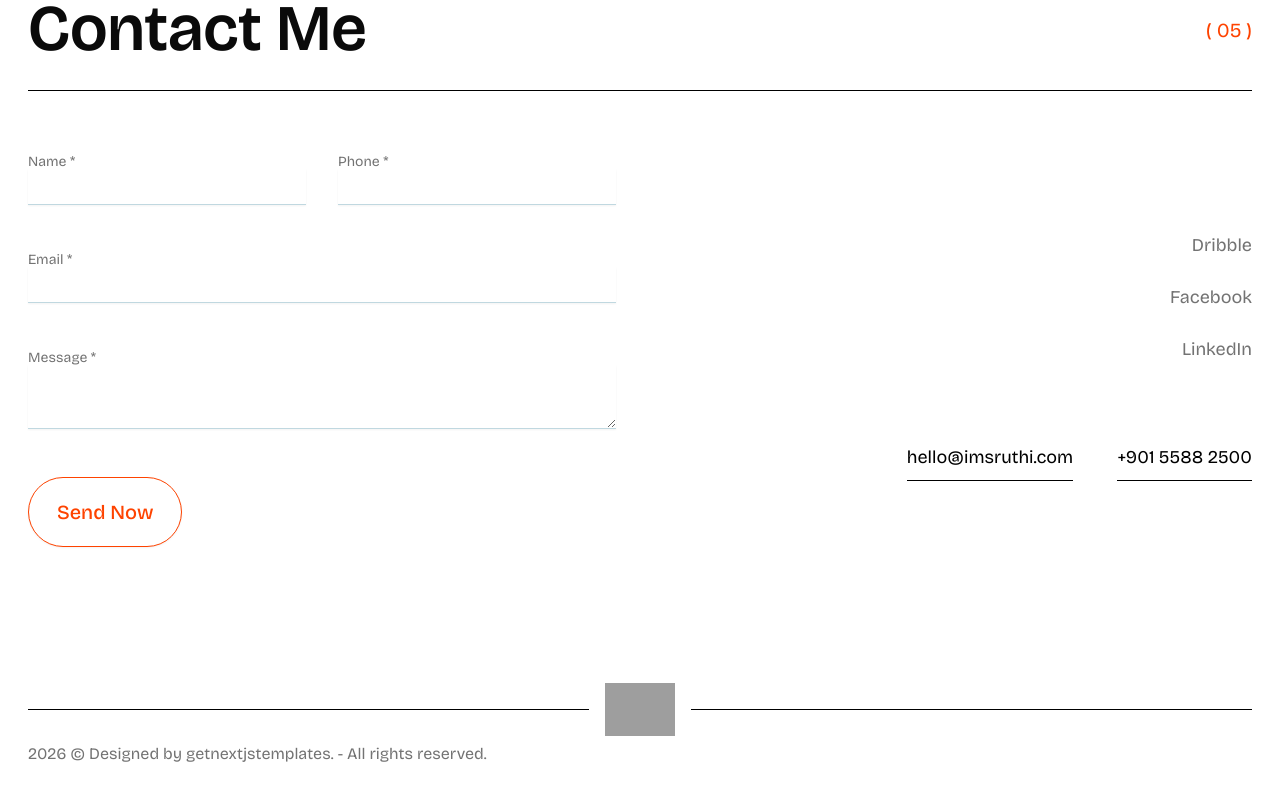
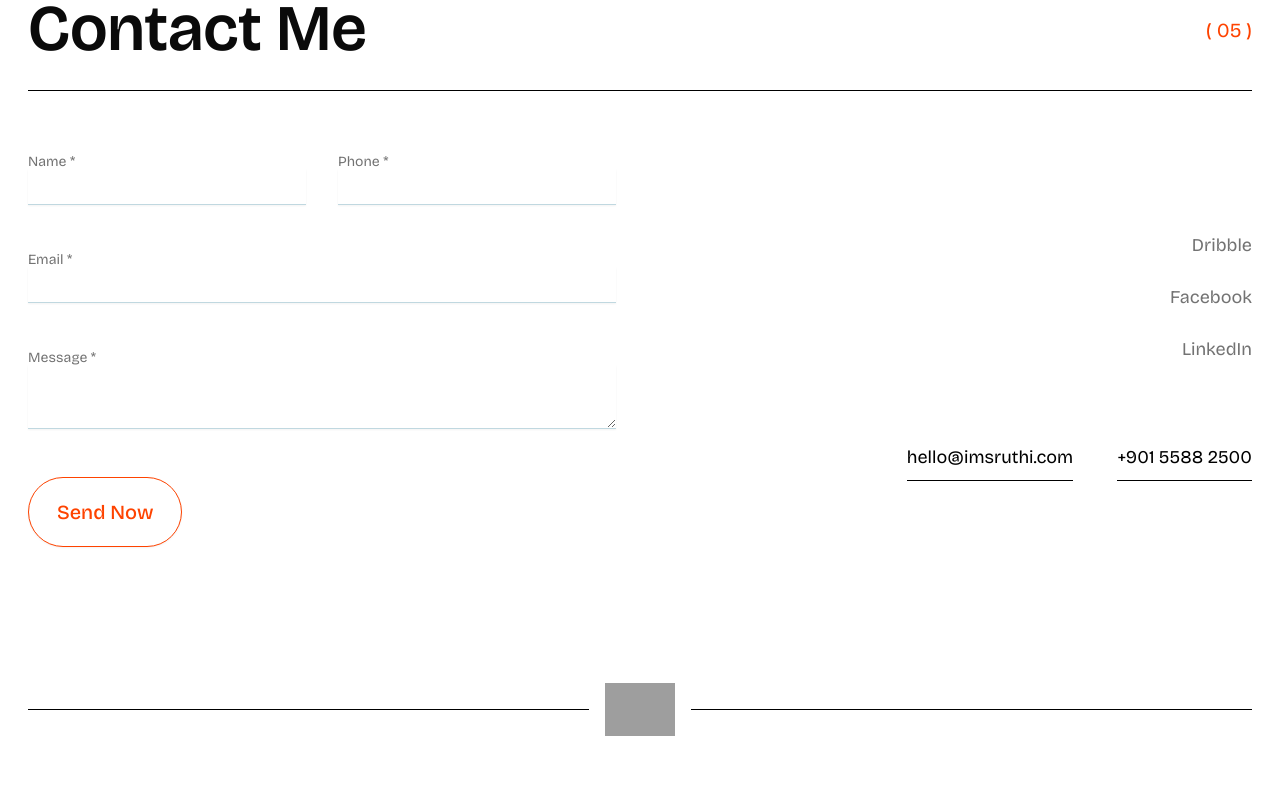
Before and after one commit to GetNextjsTemplates/resume-nextjs, a Next.js app in the folder package/: page / in a window 1280 px wide. Shown: the part 5570-6370 px from the top of the page. Built offline with nearby package versions, Linux system fonts and the light colour scheme; grey boxes are pictures that could not be loaded.

Commit message:
feat: minor changes

```diff
--- a/package/src/app/components/layout/footer/index.tsx
+++ b/package/src/app/components/layout/footer/index.tsx
@@ -1,29 +1,16 @@
 import Logo from "../logo";
-import Link from "next/link";
 
 const Footer = () => {
   return (
     <footer className="py-6 sm:py-14 flex items-center justify-center">
       <div className="container">
-        <div className="flex flex-col gap-1.5 items-center sm:items-start">
           <div className="relative flex items-center w-full">
-            <div className="flex-grow h-px bg-black" />
+            <div className="grow h-px bg-black" />
             <div className="mx-4">
               <Logo />
             </div>
-            <div className="flex-grow h-px bg-black" />
+            <div className="grow h-px bg-black" />
           </div>
-          <p className="text-muted-foreground">
-            2026 © Designed by{" "}
-            <Link
-              href={"https://getnextjstemplates.com/"}
-              className="hover:text-black"
-            >
-              getnextjstemplates.
-            </Link>{" "}
-            - All rights reserved.
-          </p>
-        </div>
       </div>
     </footer>
   );
```
Also changed, not shown: 2 other files (tests, documents, lock files or other folders).
